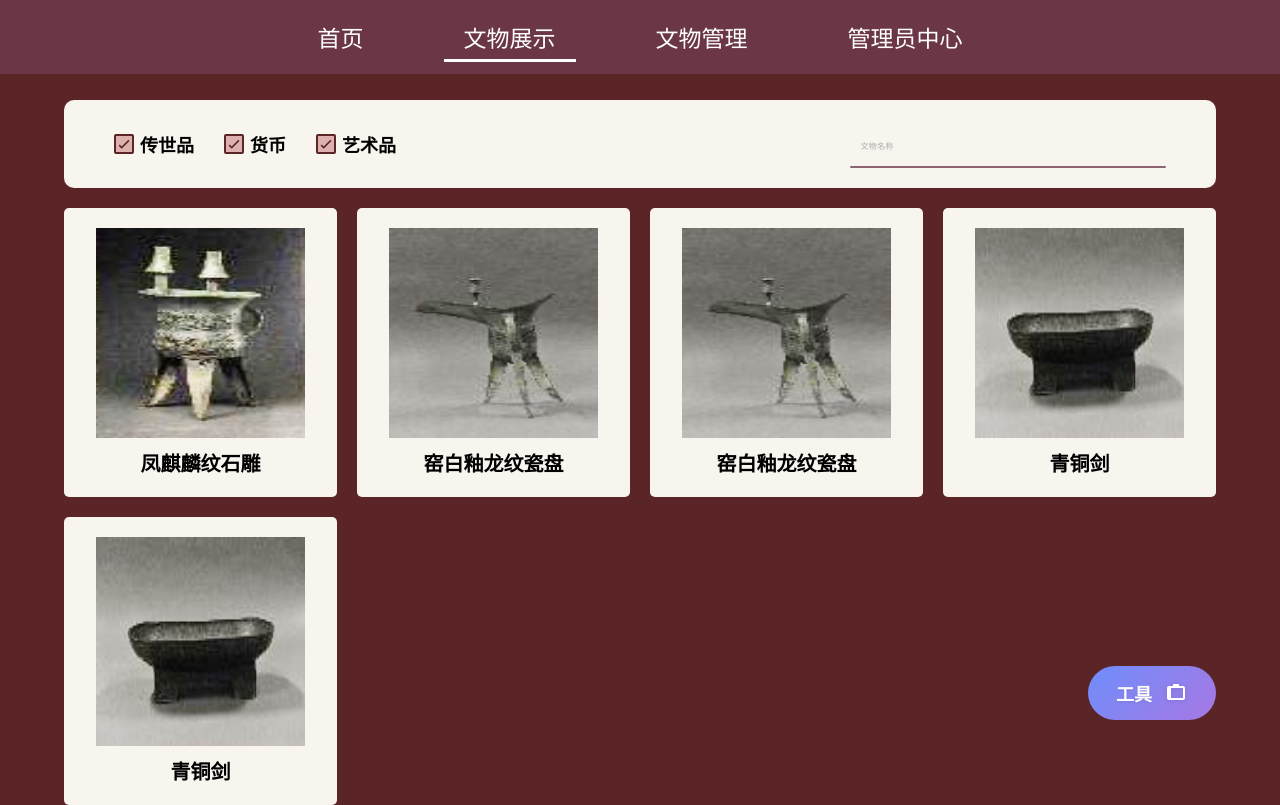
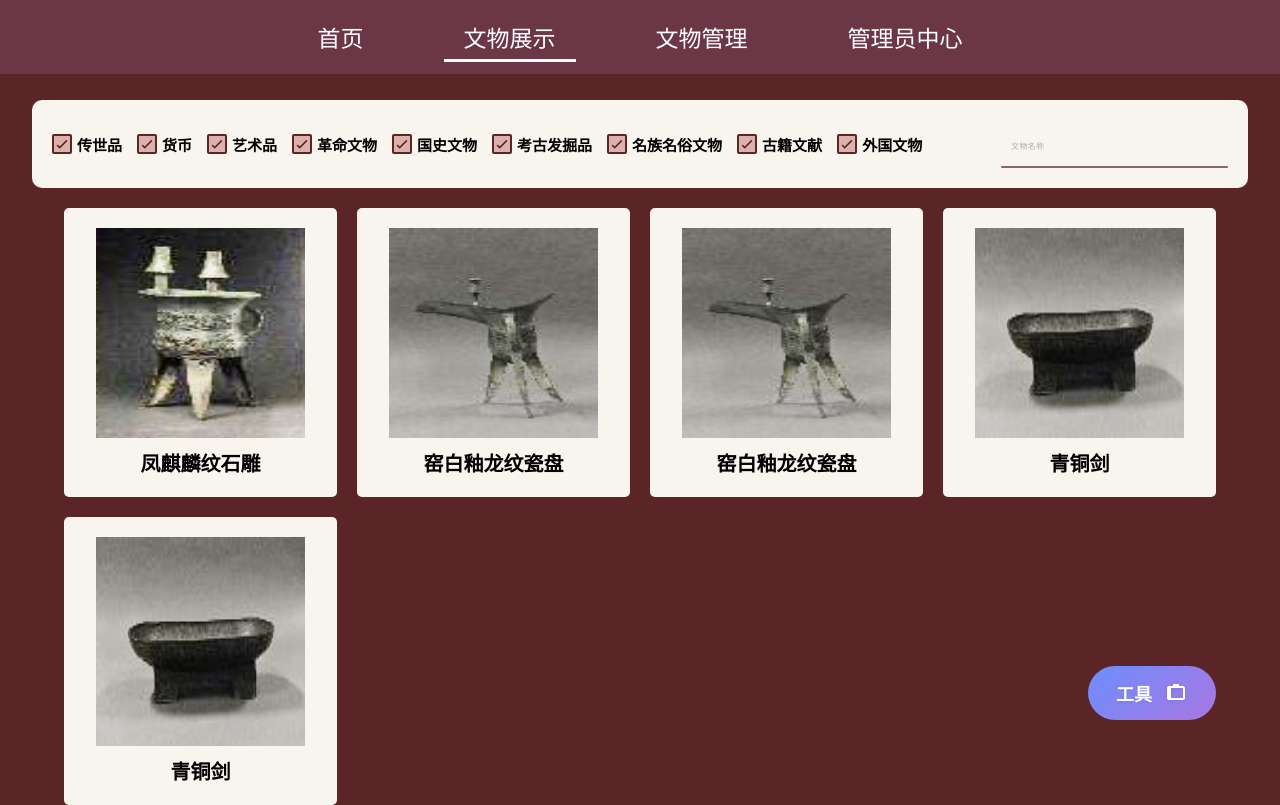
Before and after one commit to Starryship/databaseAcquisition, a Vue app: page /exhibit in a window 1280 px wide. Built offline with nearby package versions, Linux system fonts and the light colour scheme.

Commit message:
fix:修改筛选框样式

```diff
--- a/src/components/Checkbox.vue
+++ b/src/components/Checkbox.vue
@@ -51,8 +51,8 @@ const checked = defineModel()
 }
 
 .checkbox-wrapper .terms-label .label-text {
-  margin-left: 6px;
-  font-size: 18px;
+  margin-left: 5px;
+  font-size: 15px;
   font-weight: bold;
 }
 
--- a/src/views/exhibit/Filter.vue
+++ b/src/views/exhibit/Filter.vue
@@ -24,6 +24,7 @@
 import { ref } from 'vue'
 import Checkbox from '@/components/Checkbox.vue'
 
+// 传世品、革命文物、国史文物、货币、考古发掘品、名族名俗文物、古籍文献、外国文物、艺术品
 const sorts = ref([
   {
     text: '传世品',
@@ -37,30 +38,54 @@ const sorts = ref([
     text: '艺术品',
     isChecked: true,
   },
-])
+  {
+    text: '革命文物',
+    isChecked: true,
+  },
+  {
+    text: '国史文物',
+    isChecked: true,
+  },
+  {
+    text: '考古发掘品',
+    isChecked: true,
+  },
+  {
+    text: '名族名俗文物',
+    isChecked: true,
+  },
+  {
+    text: '古籍文献',
+    isChecked: true,
+  },
+  {
+    text: '外国文物',
+    isChecked: true,
+  },
+]);
+
 </script>
 
 <style scoped>
 .filter {
-  width: 90%;
+  width: 95%;
   display: flex;
   align-items: center;
   justify-content: space-between;
   background-color: #f8f4ee;
   margin: 0 auto;
-  padding: 20px 50px;
+  padding: 20px;
   border-radius: 10px;
   box-sizing: border-box;
 }
 
 .checkbox-groups {
   display: flex;
-  gap: 30px;
+  gap: 15px;
 }
 /* 搜索框 */
 .search{
-  width: 30%;
-  min-width: 200px;
+  min-width: 100px;
 }
 
 .inputbox {
```
